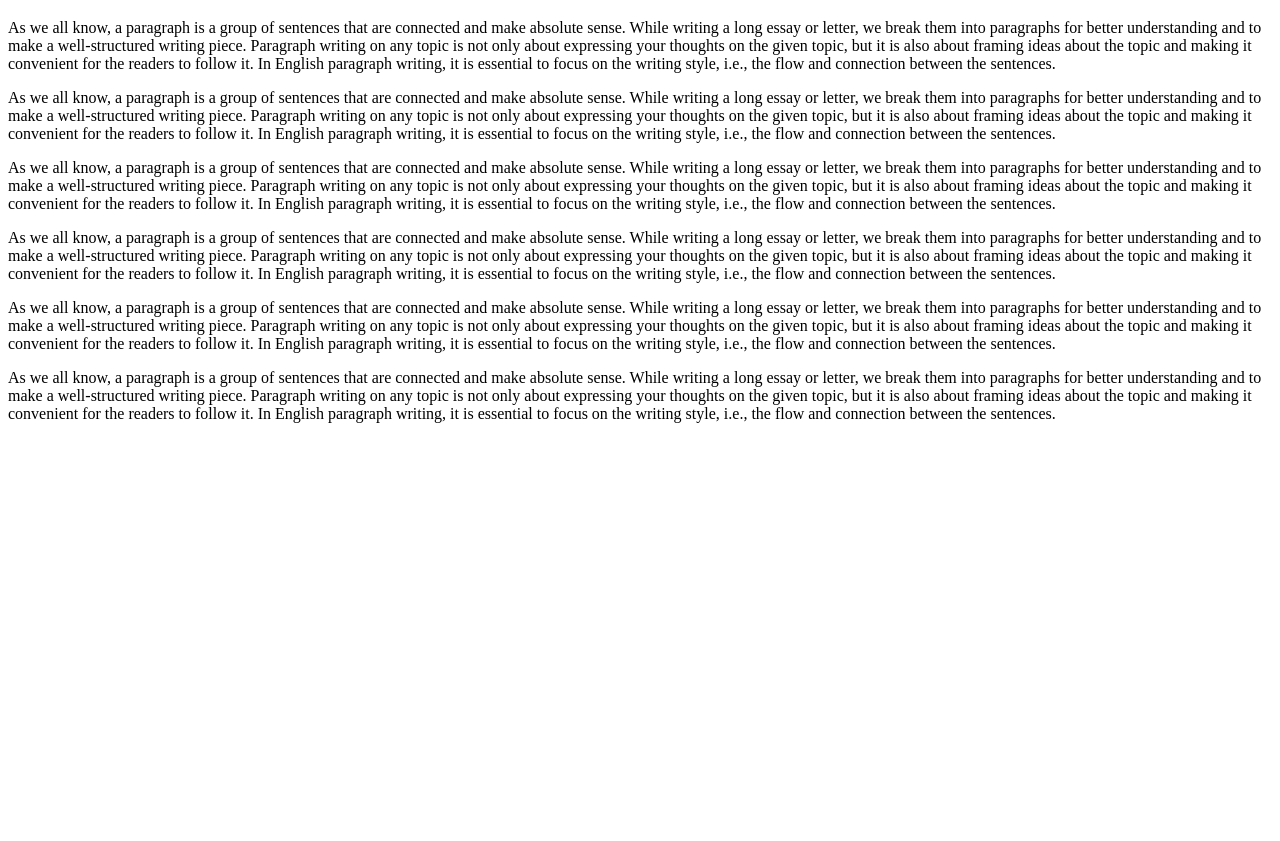
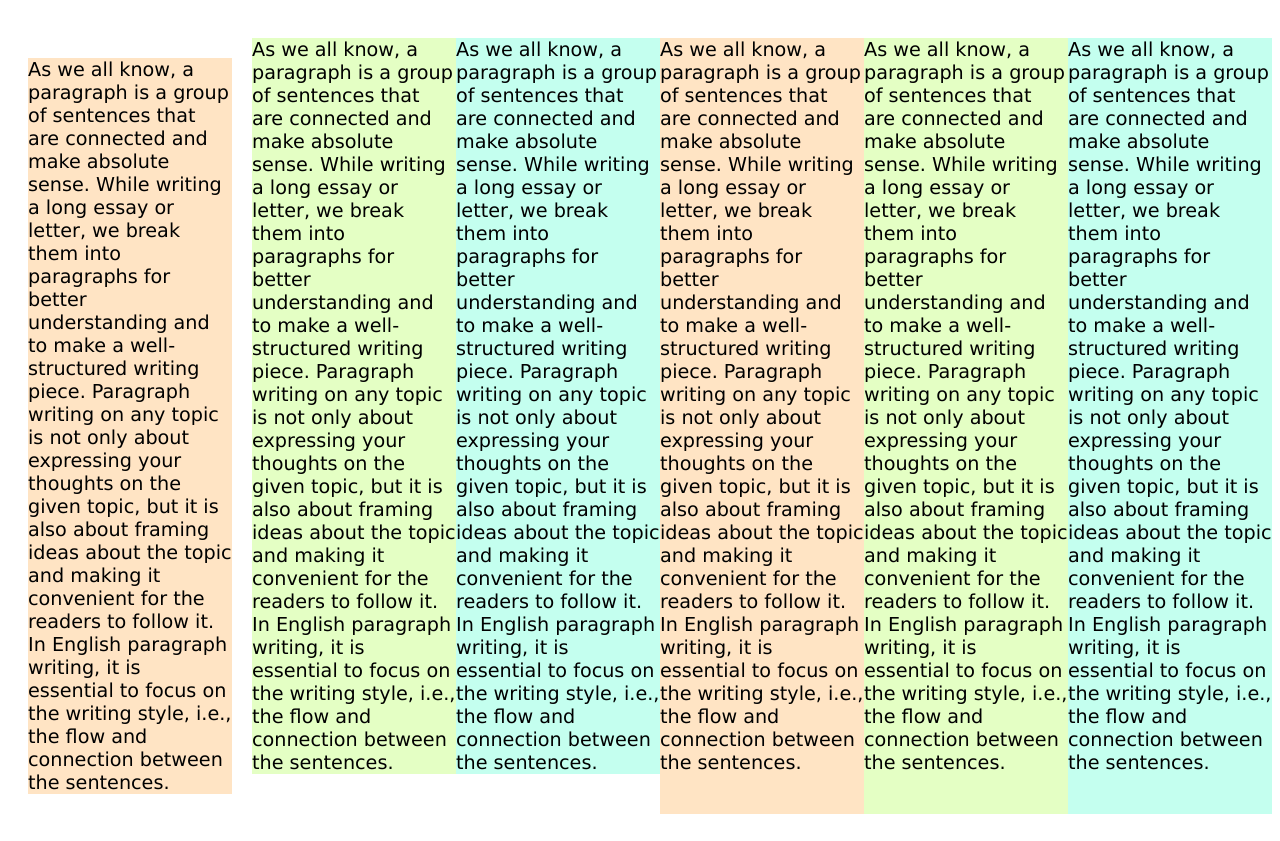
Before and after one commit to monir-7872/my-second-file, a plain HTML site: page index.html in a window 1280 px wide. Shown: the part 61-902 px from the top of the page. Before the commit the page ends 800 px from the top, so only its background shows below. Drawn offline with Linux system fonts and the light colour scheme.

Commit message:
style added

```diff
--- a/index.html
+++ b/index.html
@@ -4,12 +4,13 @@
     <meta charset="UTF-8">
     <meta name="viewport" content="width=device-width, initial-scale=1.0">
     <title>visit my website</title>
+    <link rel="stylesheet" href="style/style.css">
 </head>
 <body>
     <h1>my first blogk </h1>
-    <div><p class="first">As we all know, a paragraph is a group of sentences that are connected and make absolute sense. While writing a long essay or letter, we break them into paragraphs for better understanding and to make a well-structured writing piece. Paragraph writing on any topic is not only about expressing your thoughts on the given topic, but it is also about framing ideas about the topic and making it convenient for the readers to follow it. In English paragraph writing, it is essential to focus on the writing style, i.e., the flow and connection between the sentences.</p>
-        <p class="second">As we all know, a paragraph is a group of sentences that are connected and make absolute sense. While writing a long essay or letter, we break them into paragraphs for better understanding and to make a well-structured writing piece. Paragraph writing on any topic is not only about expressing your thoughts on the given topic, but it is also about framing ideas about the topic and making it convenient for the readers to follow it. In English paragraph writing, it is essential to focus on the writing style, i.e., the flow and connection between the sentences.</p>
-        <p class="third">As we all know, a paragraph is a group of sentences that are connected and make absolute sense. While writing a long essay or letter, we break them into paragraphs for better understanding and to make a well-structured writing piece. Paragraph writing on any topic is not only about expressing your thoughts on the given topic, but it is also about framing ideas about the topic and making it convenient for the readers to follow it. In English paragraph writing, it is essential to focus on the writing style, i.e., the flow and connection between the sentences.</p></div>
+    <div class="heder"><div class="section1"><p class="first">As we all know, a paragraph is a group of sentences that are connected and make absolute sense. While writing a long essay or letter, we break them into paragraphs for better understanding and to make a well-structured writing piece. Paragraph writing on any topic is not only about expressing your thoughts on the given topic, but it is also about framing ideas about the topic and making it convenient for the readers to follow it. In English paragraph writing, it is essential to focus on the writing style, i.e., the flow and connection between the sentences.</p></div>
+        <div class="section2"><p class="second">As we all know, a paragraph is a group of sentences that are connected and make absolute sense. While writing a long essay or letter, we break them into paragraphs for better understanding and to make a well-structured writing piece. Paragraph writing on any topic is not only about expressing your thoughts on the given topic, but it is also about framing ideas about the topic and making it convenient for the readers to follow it. In English paragraph writing, it is essential to focus on the writing style, i.e., the flow and connection between the sentences.</p></div>
+        <div class="section3"><p class="third">As we all know, a paragraph is a group of sentences that are connected and make absolute sense. While writing a long essay or letter, we break them into paragraphs for better understanding and to make a well-structured writing piece. Paragraph writing on any topic is not only about expressing your thoughts on the given topic, but it is also about framing ideas about the topic and making it convenient for the readers to follow it. In English paragraph writing, it is essential to focus on the writing style, i.e., the flow and connection between the sentences.</p></div>
     <p class="first">As we all know, a paragraph is a group of sentences that are connected and make absolute sense. While writing a long essay or letter, we break them into paragraphs for better understanding and to make a well-structured writing piece. Paragraph writing on any topic is not only about expressing your thoughts on the given topic, but it is also about framing ideas about the topic and making it convenient for the readers to follow it. In English paragraph writing, it is essential to focus on the writing style, i.e., the flow and connection between the sentences.</p>
     <p class="second">As we all know, a paragraph is a group of sentences that are connected and make absolute sense. While writing a long essay or letter, we break them into paragraphs for better understanding and to make a well-structured writing piece. Paragraph writing on any topic is not only about expressing your thoughts on the given topic, but it is also about framing ideas about the topic and making it convenient for the readers to follow it. In English paragraph writing, it is essential to focus on the writing style, i.e., the flow and connection between the sentences.</p>
     <p class="third">As we all know, a paragraph is a group of sentences that are connected and make absolute sense. While writing a long essay or letter, we break them into paragraphs for better understanding and to make a well-structured writing piece. Paragraph writing on any topic is not only about expressing your thoughts on the given topic, but it is also about framing ideas about the topic and making it convenient for the readers to follow it. In English paragraph writing, it is essential to focus on the writing style, i.e., the flow and connection between the sentences.</p>
--- a/style/style.css
+++ b/style/style.css
@@ -14,3 +14,16 @@
     font-size: larger;
     background-color: rgb(196, 255, 239);
 }
+.heder{
+    display: flex;
+    border: 10px;
+    border: 8px;
+    border color:red ;
+
+}
+.section1{
+    padding: 20px;
+    text align:center;
+    border:red;
+
+}
```
